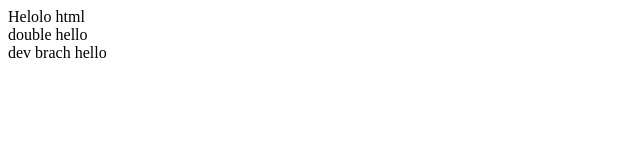
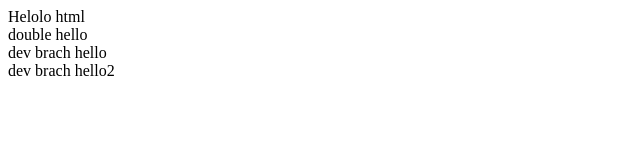
Before and after one commit to elpakdel/origin, a plain HTML site: page index.html in a window 1280 px wide. Shown: the full height of the page, 0-640 px from the left. Drawn offline with Linux system fonts and the light colour scheme.

Commit message:
commit 2 dev

```diff
--- a/index.html
+++ b/index.html
@@ -15,6 +15,9 @@
     <header >
         dev brach hello
     </header>
+    <header >
+        dev brach hello2
+    </header>
 
 </body>
 </html>
```
